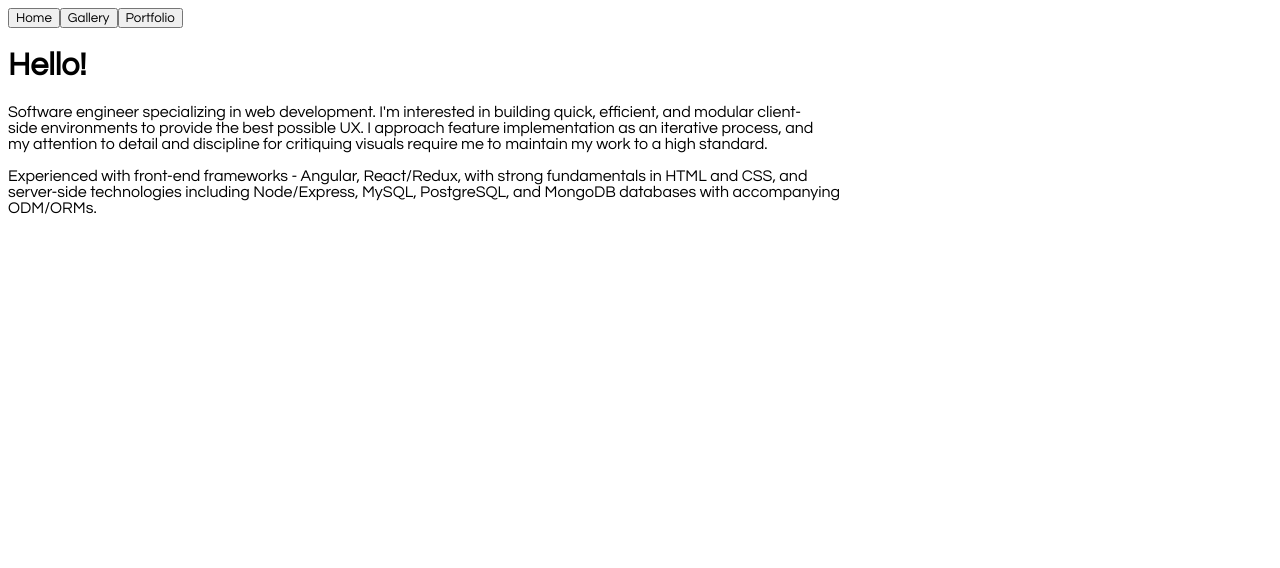
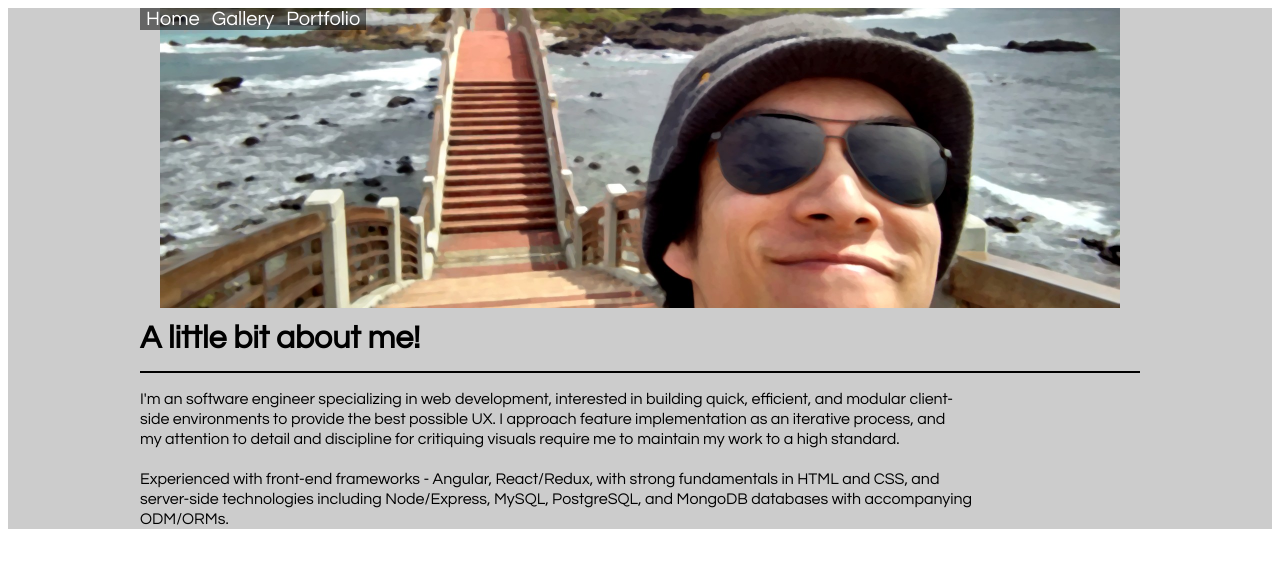
Before and after one commit to Svinets/svinets.github.io, a React app: page /#/ in a window 1280 px wide. Shown: the top 568 px of the page. Built offline with nearby package versions, Linux system fonts and the light colour scheme.

Commit message:
Write short bio in profile component

```diff
--- a/components/App.jsx
+++ b/components/App.jsx
@@ -8,10 +8,12 @@ class App extends React.Component {
   render() {
     return (
       <Router>
-        <div>
-          <Link to="/"><button>Home</button></Link>
-          <Link to={{pathname: '/gallery'}}><button>Gallery</button></Link>
-          <Link to={{pathname: '/portfolio'}}><button>Portfolio</button></Link>
+        <div id="main">
+          <div id="nav">
+            <Link to="/"><button>Home</button></Link>
+            <Link to={{pathname: '/gallery'}}><button>Gallery</button></Link>
+            <Link to={{pathname: '/portfolio'}}><button>Portfolio</button></Link>
+          </div>
           <Switch>
             <Route exact path="/" component={Profile} />
             <Route exact path="/gallery" component={Gallery} />
--- a/components/Profile.jsx
+++ b/components/Profile.jsx
@@ -2,12 +2,13 @@ import React from 'react';
 import style from '../style.css';
 
 const Profile = (props) => (
-  <div>
+  <div className="body">
     <h1>
-      Hello!
+      A little bit about me!
     </h1>
+    <hr id="line" />
     <p>
-      Software engineer specializing in web development. I'm interested in building quick, efficient, and modular client-<br/>
+      I'm an software engineer specializing in web development, interested in building quick, efficient, and modular client-<br/>
       side environments to provide the best possible UX. I approach feature implementation as an iterative process, and<br/>
       my attention to detail and discipline for critiquing visuals require me to maintain my work to a high standard.<br/>
       <br/>
```
